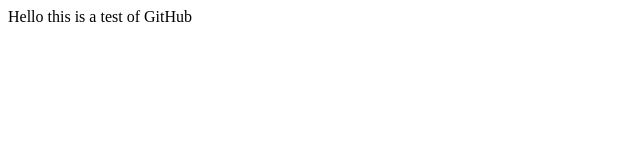
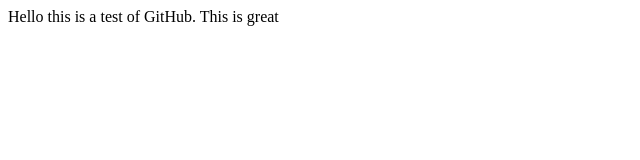
Before and after one commit to gfouvry/DRMarket.demo, a plain HTML site: page WebContent/index.html in a window 1280 px wide. Shown: the whole page, without its empty margins (0-640 px from the left). Drawn offline with Linux system fonts and the light colour scheme.

Commit message:
more changes to index

```diff
--- a/WebContent/index.html
+++ b/WebContent/index.html
@@ -5,6 +5,8 @@
 <title>Insert title here</title>
 </head>
 <body>
-Hello this is a test of GitHub
+Hello this is a test of GitHub.
+
+This is great
 </body>
 </html>
```
